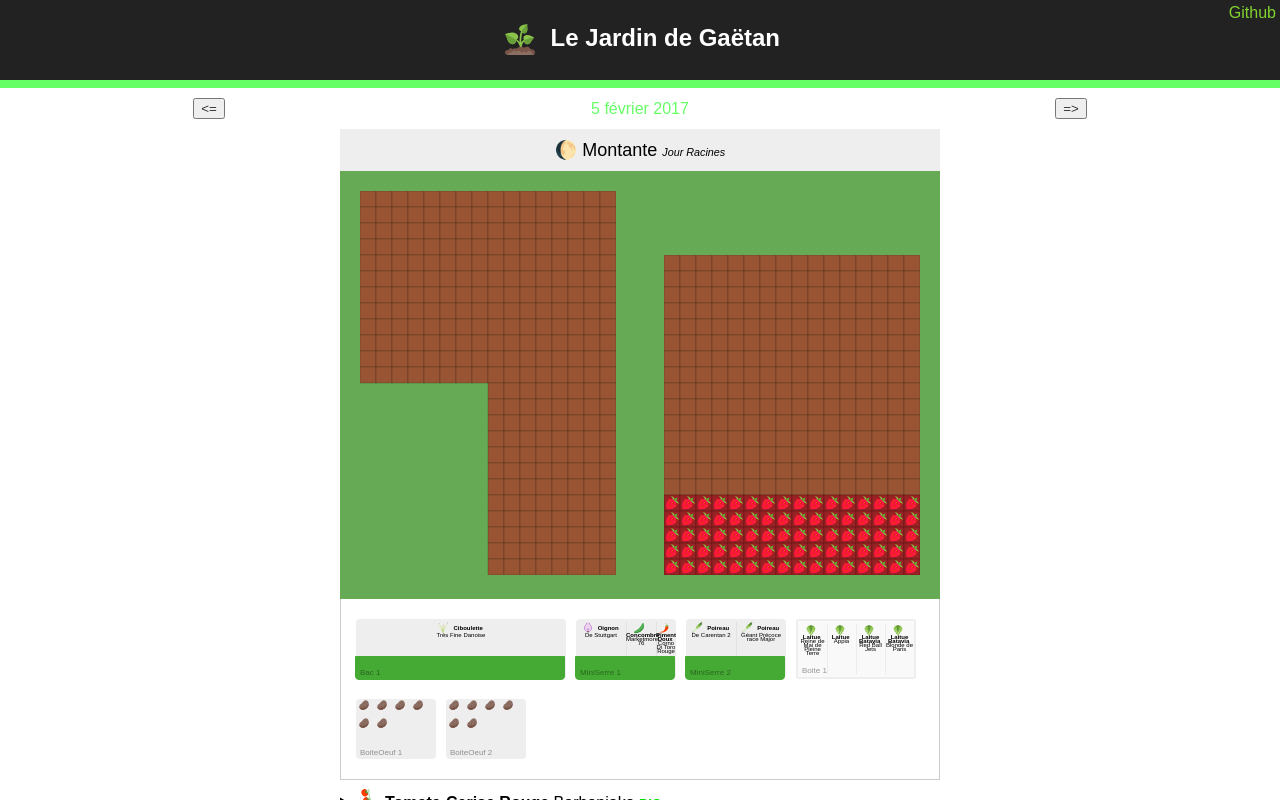
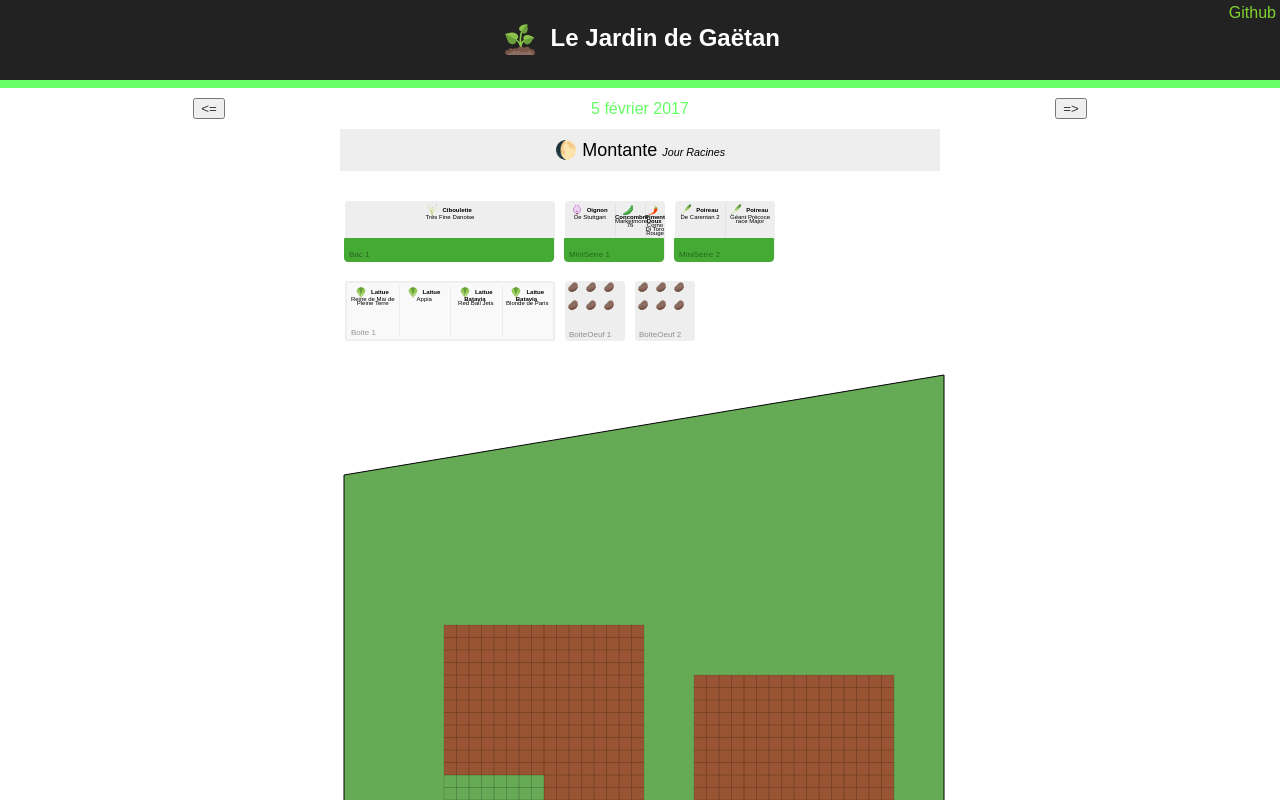
Before and after one commit to gre/jardin, a React (Create React App) app: page / in a window 1280 px wide. Shown: the top 800 px of the page. Built offline with nearby package versions, Linux system fonts and the light colour scheme.

Commit message:
new experimental 'map'

```diff
--- a/data/events.json
+++ b/data/events.json
@@ -1,31 +1,82 @@
 [
+  {
+    "op": "define-map",
+    "north_vector": [ -0.09323948588550011, -0.9956437105068296 ],
+    "polygon": [
+      [ 0, 0 ],
+      [ 1200, -200 ],
+      [ 1200, 5700 ],
+      [ 0, 5700 ]
+    ],
+    "terrains": [
+      {
+        "type": "grass",
+        "polygon": [
+          [ 0, 0 ],
+          [ 1200, -200 ],
+          [ 1200, 3200 ],
+          [ 0, 3200 ]
+        ]
+      },
+      {
+        "type": "stone",
+        "rectangle": [ 0, 3000, 1200, 970 ]
+      },
+      {
+        "type": "concrete",
+        "rectangle": [ 0, 3970, 1200, 1730 ]
+      },
+      {
+        "type": "grass",
+        "polygon": [
+          [ 0, 3000 ],
+          [ 1200, 3000 ],
+          [ 1200, 3200 ],
+          [ 600, 3100 ]
+        ]
+      }
+    ]
+  },
+  {
+    "op": "add-object",
+    "type": "hedge",
+    "id": "lauriers_gauche",
+    "rectangle": [ 0, 2000, 100, 1400 ]
+  },
+  {
+    "op": "add-object",
+    "type": "hedge",
+    "id": "lauriers_droite",
+    "rectangle": [ 1100, 2000, 100, 1400 ]
+  },
+  {
+    "op": "add-object",
+    "type": "garden-hut",
+    "id": "hut1",
+    "rectangle": [ 100, 3300, 100, 100 ]
+  },
+  {
+    "op": "add-object",
+    "type": "house",
+    "id": "house",
+    "rectangle": [ 0, 3970, 1000, 1400 ]
+  },
+  {
+    "op": "add-object",
+    "type": "water-tank",
+    "id": "recuperateur-maison",
+    "circle": [ 950, 3900, 50 ]
+  },
   {
     "op": "add-plot",
     "date": "2016-04-01",
     "id": "droite",
     "name": "Jardin droite",
-    "dims": [
-      [0, 16],
-      [0, 16],
-      [0, 16],
-      [0, 16],
-      [0, 16],
-      [0, 16],
-      [0, 16],
-      [0, 16],
-      [0, 16],
-      [0, 16],
-      [0, 16],
-      [0, 16],
-      [0, 16],
-      [0, 16],
-      [0, 16],
-      [0, 16],
-      [0, 16],
-      [0, 16],
-      [0, 16],
-      [0, 16]
-    ]
+    "position": [ 700, 400 ],
+    "scale": 25,
+    "angle": 0,
+    "grid": [ 16, 20 ],
+    "rectangle": [ 0, 0, 16, 20 ]
   },
   {
     "op": "add-species",
@@ -53,7 +104,7 @@
     "count": 8,
     "at": {
       "plot": "droite",
-      "area": [0, 15, 16, 5]
+      "rectangle": [0, 15, 16, 5]
     }
   },
   {
@@ -61,31 +112,17 @@
     "date": "2017-01-01",
     "id": "gauche",
     "name": "Jardin gauche",
-    "dims": [
-      [0, 16],
-      [0, 16],
-      [0, 16],
-      [0, 16],
-      [0, 16],
-      [0, 16],
-      [0, 16],
-      [0, 16],
-      [0, 16],
-      [0, 16],
-      [0, 16],
-      [0, 16],
-      [8, 16],
-      [8, 16],
-      [8, 16],
-      [8, 16],
-      [8, 16],
-      [8, 16],
-      [8, 16],
-      [8, 16],
-      [8, 16],
-      [8, 16],
-      [8, 16],
-      [8, 16]
+    "position": [ 200, 300 ],
+    "angle": 0,
+    "scale": 25,
+    "grid": [ 16, 24 ],
+    "polygon": [
+      [ 0, 0 ],
+      [ 16, 0 ],
+      [ 16, 24 ],
+      [ 8, 24 ],
+      [ 8, 12 ],
+      [ 0, 12 ]
     ]
   },
   {
@@ -757,7 +794,7 @@
     "date": "2017-01-29",
     "at": {
       "plot": "gauche",
-      "area": [0, 0, 16, 25]
+      "rectangle": [0, 0, 16, 25]
     }
   },
   {
@@ -972,7 +1009,7 @@
     "date": "2017-02-05",
     "at": {
       "plot": "gauche",
-      "area": [0, 0, 16, 24]
+      "rectangle": [0, 0, 16, 24]
     }
   },
   {
@@ -980,7 +1017,7 @@
     "date": "2017-02-05",
     "at": {
       "plot": "droite",
-      "area": [0, 0, 14, 8]
+      "rectangle": [0, 0, 14, 8]
     }
   },
   {
@@ -1630,7 +1667,7 @@
     "date": "2017-03-17",
     "at": {
       "box": "godet-grid-1",
-      "area": [0, 0, 2, 8]
+      "rectangle": [0, 0, 2, 8]
     },
     "species": "sigua"
   },
@@ -1639,7 +1676,7 @@
     "date": "2017-03-17",
     "at": {
       "box": "godet-grid-1",
-      "area": [2, 0, 2, 8]
+      "rectangle": [2, 0, 2, 8]
     },
     "species": "baipiyuanpu"
   },
@@ -1648,7 +1685,7 @@
     "date": "2017-03-17",
     "at": {
       "box": "godet-grid-1",
-      "area": [4, 0, 2, 8]
+      "rectangle": [4, 0, 2, 8]
     },
     "species": "dark_green_skin_wax_gourd"
   },
@@ -1665,16 +1702,16 @@
     "date": "2017-03-17",
     "at": {
       "box": "godet-grid-2",
-      "area": [0, 0, 2, 8]
-    },
-    "species": "moschata"
+      "rectangle": [0, 0, 2, 8]
+    },
+    "species": "butternut_honey_nut"
   },
   {
     "op": "seed",
     "date": "2017-03-17",
     "at": {
       "box": "godet-grid-2",
-      "area": [2, 0, 2, 8]
+      "rectangle": [2, 0, 2, 8]
     },
     "species": "striato_italia"
   },
@@ -1685,7 +1722,7 @@
     "count": 3,
     "at": {
       "plot": "gauche",
-      "area": [8, 20, 8, 4]
+      "rectangle": [8, 20, 8, 4]
     }
   },
   {
@@ -1695,7 +1732,7 @@
     "count": 30,
     "at": {
       "plot": "gauche",
-      "area": [8, 20, 8, 4]
+      "rectangle": [8, 20, 8, 4]
     }
   },
   {
@@ -1705,7 +1742,38 @@
     "count": 30,
     "at": {
       "plot": "gauche",
-      "area": [8, 20, 8, 4]
+      "rectangle": [8, 20, 8, 4]
+    }
+  },
+  {
+    "op": "add-species",
+    "id": "consoude",
+    "family": "consoude",
+    "date": "2017-03-15",
+    "bio": true,
+    "generic": "Grande Consoude",
+    "latin": "Symphytum officinale"
+  },
+  {
+    "op": "add-seeds",
+    "species": "consoude",
+    "date": "2017-03-18"
+  },
+  {
+    "op": "add-seedling",
+    "date": "2017-03-18",
+    "id": "godet-grid-3",
+    "name": "Grille Godets 3",
+    "group": "grid",
+    "grid": [6, 8]
+  },
+  {
+    "op": "seed",
+    "date": "2017-03-18",
+    "species": "consoude",
+    "count": 24,
+    "at": {
+      "box": "godet-grid-3"
     }
   },
   {
@@ -1730,7 +1798,7 @@
     "count": 4,
     "at": {
       "plot": "gauche",
-      "area": [15, 18, 1, 2]
+      "rectangle": [15, 18, 1, 2]
     }
   },
   {
@@ -1743,7 +1811,7 @@
     },
     "to": {
       "plot": "gauche",
-      "area": [ 13, 18, 1, 2 ]
+      "rectangle": [ 13, 18, 1, 2 ]
     }
   },
   {
@@ -1756,7 +1824,7 @@
     },
     "to": {
       "plot": "gauche",
-      "area": [ 12, 19, 1, 1 ]
+      "rectangle": [ 12, 19, 1, 1 ]
     }
   },
   {
@@ -1769,7 +1837,7 @@
     },
     "to": {
       "plot": "gauche",
-      "area": [ 11, 19, 1, 1 ]
+      "rectangle": [ 11, 19, 1, 1 ]
     }
   },
   {
@@ -1782,7 +1850,7 @@
     },
     "to": {
       "plot": "gauche",
-      "area": [ 10, 19, 1, 1 ]
+      "rectangle": [ 10, 19, 1, 1 ]
     }
   },
   {
@@ -1795,7 +1863,7 @@
     },
     "to": {
       "plot": "gauche",
-      "area": [ 9, 19, 1, 1 ]
+      "rectangle": [ 9, 19, 1, 1 ]
     }
   },
   {
@@ -1805,7 +1873,7 @@
     "species": "carotte_nantaise3",
     "at": {
       "plot": "droite",
-      "area": [ 0, 12, 8, 2 ]
+      "rectangle": [ 0, 12, 8, 2 ]
     }
   },
   {
@@ -1815,7 +1883,7 @@
     "species": "chantenay_coeur_rouge",
     "at": {
       "plot": "droite",
-      "area": [ 8, 12, 8, 2 ]
+      "rectangle": [ 8, 12, 8, 2 ]
     }
   },
   {
@@ -1854,7 +1922,7 @@
     "date": "2017-03-21",
     "at": {
       "plot": "gauche",
-      "area": [ 15, 17, 1, 1 ]
+      "rectangle": [ 15, 17, 1, 1 ]
     },
     "species": "persil"
   },
@@ -1863,8 +1931,99 @@
     "date": "2017-03-22",
     "at": {
       "plot": "gauche",
-      "area": [ 15, 0, 1, 2 ]
+      "rectangle": [ 15, 0, 1, 2 ]
     },
     "species": "ciboulette_tfd"
+  },
+  {
+    "op": "transplant",
+    "date": "2017-03-24 13:00",
+    "from": {
+      "box": "starter-5"
+    },
+    "to": {
+      "plot": "gauche",
+      "rectangle": [ 15, 2, 1, 1 ]
+    },
+    "destructive": true
+  },
+  {
+    "op": "remove-seedling",
+    "date": "2017-03-24 13:00",
+    "id": "starter-5"
+  },
+  {
+    "op": "remove-plant",
+    "date": "2017-03-24 13:00",
+    "species": "laitue_reine_de_mai",
+    "count": 1,
+    "at": {
+      "plot": "gauche",
+      "rectangle": [ 10, 19, 1, 1 ]
+    }
+  },
+  {
+    "op": "transplant",
+    "date": "2017-03-24 13:00",
+    "species": "blonde_de_paris",
+    "count": 1,
+    "from": {
+      "box": "bac-2",
+      "section": 3
+    },
+    "to": {
+      "plot": "gauche",
+      "rectangle": [ 10, 19, 1, 1 ]
+    }
+  },
+  {
+    "op": "seed",
+    "date": "2017-03-25",
+    "species": "consoude",
+    "count": 10,
+    "at": {
+      "plot": "gauche",
+      "rectangle": [ 7, 15, 1, 4 ]
+    }
+  },
+  {
+    "op": "seed",
+    "date": "2017-03-25",
+    "species": "hon_tsai_tai",
+    "count": 50,
+    "at": {
+      "plot": "gauche",
+      "rectangle": [ 8, 17, 5, 2 ]
+    }
+  },
+  {
+    "op": "seed",
+    "date": "2017-03-25",
+    "species": "poireau_carentan2",
+    "count": 50,
+    "at": {
+      "plot": "droite",
+      "rectangle": [ 0, 11, 8, 1 ]
+    }
+  },
+  {
+    "op": "seed",
+    "date": "2017-03-25",
+    "species": "poireau_gprm",
+    "count": 50,
+    "at": {
+      "plot": "droite",
+      "rectangle": [ 8, 11, 8, 1 ]
+    }
+  },
+  {
+    "op": "seed",
+    "date": "2017-03-25",
+    "species": "panais_turga",
+    "count": 50,
+    "at": {
+      "plot": "droite",
+      "rectangle": [ 0, 10, 16, 1 ]
+    }
   }
 ]
--- a/src/App.css
+++ b/src/App.css
@@ -124,14 +124,14 @@
 }
 
 .seedling.bigbox {
-  width: 120px;
+  width: 210px;
   background: #f9f9f9;
   border: 2px solid #eee;
   border-radius: 2px;
 }
 
 .seedling.eggbox {
-  width: 80px;
+  width: 60px;
   background: #eee;
   border-radius: 4px;
 }
@@ -198,7 +198,6 @@ blockquote {
 .map {
   display: flex;
   flex-direction: column;
-  background: #6A5;
   position: relative;
 }
 .garden {
@@ -209,11 +208,8 @@ blockquote {
   padding: 20px;
 }
 
-.veranda {
-  padding: 10px;
-  border: 1px solid #ccc;
-  border-top: none;
-  background: #fff;
+.seedlings {
+  padding: 20px 0;
 }
 
 .associations {
--- a/src/App.js
+++ b/src/App.js
@@ -325,81 +325,6 @@ class Months extends Component {
   }
 }
 
-const PlotFillSizePerVegType = {
-  leaf: "#060",
-  fruit: "#922",
-  flower: "#c90",
-  root: "#532",
-};
-
-class Plot extends Component {
-  render() {
-    const {date, plot, cellSize} = this.props;
-    const width = cellSize * plot.gridW;
-    const height = cellSize * plot.gridH;
-    return (
-    <div>
-      <svg width={width} height={height}>
-      {plot.grid.map((cell, i) => {
-        if (!cell) return null;
-        const xi = i % plot.gridW;
-        const yi = (i - xi) / plot.gridW;
-        let fill, imageSrc, title;
-        switch (cell.type) {
-        case "culture": {
-          const {species} = cell;
-          const {family} = species;
-          fill = PlotFillSizePerVegType[family.types[0]];
-          const maybeIcon = iconForSpecies(species);
-          imageSrc = maybeIcon;
-          title = `${cell.species.generic||""} ${cell.species.name||""}`;
-          const meta = [
-            cell.seedlingDate ? "semé "+moment(cell.seedlingDate).from(date) : null,
-            cell.plantDate ? "planté "+moment(cell.plantDate).from(date) : null,
-            cell.transplantDate ? "replanté "+moment(cell.transplantDate).from(date) : null,
-          ].filter(o => o);
-          if (meta.length) {
-            title += " (" + meta.join(", ") + ")";
-          }
-          break;
-        }
-        case "empty":
-          fill = "#953";
-          break;
-        default:
-        }
-        return (
-        <g
-          key={i}
-          transform={`translate(${xi*cellSize}, ${yi*cellSize})`}>
-          <title>{title}</title>
-          <rect
-            x={0}
-            y={0}
-            width={cellSize}
-            height={cellSize}
-            fill={fill}
-            stroke="rgba(0,0,0,0.2)"
-            strokeWidth={1}
-          />
-          { imageSrc
-            ? <image
-                href={imageSrc}
-                x={0}
-                y={0}
-                width={cellSize}
-                height={cellSize}
-              />
-            : null }
-        </g>
-        );
-      })}
-      </svg>
-    </div>
-    );
-  }
-}
-
 class SpeciesDetail extends Component {
   render() {
     const {
@@ -644,6 +569,224 @@ class SpeciesList extends Component {
   }
 }
 
+class SvgShape extends Component {
+  render() {
+    const { object, transform, ...rest } = this.props;
+    if (object.polygon) {
+      const d = object.polygon.map((p, i) =>
+        (i===0?"M":"L")+transform.transformPoint(p)
+      ).join(" ")+" Z";
+      return <path d={d} {...rest} />;
+    }
+    if (object.rectangle) {
+      const [ x, y, width, height ] = transform.transformRect(object.rectangle);
+      return <rect {...{ ...rest, x, y, width, height }} />;
+    }
+    if (object.circle) {
+      const [ cx, cy, r ] = transform.transformCircle(object.circle);
+      return <circle {...{ ...rest, cx, cy, r }} />;
+    }
+    console.warn("SvgShape, not drawable:", object);
+    return null;
+  }
+}
+
+
+const PlotFillSizePerVegType = {
+  leaf: "#060",
+  fruit: "#922",
+  flower: "#c90",
+  root: "#532",
+};
+
+class SvgPlot extends Component {
+  getScale = () => this.props.scale * this.props.plot.scale;
+  transformPoint = (p) => {
+    const scale = this.getScale();
+    return [
+      scale * p[0],
+      scale * p[1],
+    ];
+  };
+  transformRect = (r) => {
+    const scale = this.getScale();
+    return [
+      scale * r[0],
+      scale * r[1],
+      scale * r[2],
+      scale * r[3],
+    ];
+  };
+  transformCircle = (c) => {
+    const scale = this.getScale();
+    return [
+      scale * c[0],
+      scale * c[1],
+      scale * c[2],
+    ];
+  };
+  render() {
+    const {date, plot, scale} = this.props;
+    const cellSize = plot.scale * scale;
+    return (
+      <g>
+        <SvgShape object={plot} transform={this} fill="#953" />
+      {plot.cells.map((cell, i) => {
+        const xi = i % plot.grid[0];
+        const yi = (i - xi) / plot.grid[0];
+        let fill = "none", imageSrc, title = `(${xi},${yi}) `;
+        if (cell) {
+          switch (cell.type) {
+          case "culture": {
+            const {species} = cell;
+            const {family} = species;
+            fill = PlotFillSizePerVegType[family.types[0]];
+            const maybeIcon = iconForSpecies(species);
+            imageSrc = maybeIcon;
+            title += `${cell.species.generic||""} ${cell.species.name||""}`;
+            const meta = [
+              cell.seedlingDate ? "semé "+moment(cell.seedlingDate).from(date) : null,
+              cell.plantDate ? "planté "+moment(cell.plantDate).from(date) : null,
+              cell.transplantDate ? "replanté "+moment(cell.transplantDate).from(date) : null,
+            ].filter(o => o);
+            if (meta.length) {
+              title += " (" + meta.join(", ") + ")";
+            }
+            break;
+          }
+          default:
+          }
+        }
+        return (
+        <g
+          key={i}
+          transform={`translate(${xi*cellSize}, ${yi*cellSize})`}>
+          <title>{title}</title>
+          <rect
+            x={0}
+            y={0}
+            width={cellSize}
+            height={cellSize}
+            fill={fill}
+            stroke="rgba(0,0,0,0.1)"
+            strokeWidth={1}
+          />
+          { imageSrc
+            ? <image
+                href={imageSrc}
+                x={0}
+                y={0}
+                width={cellSize}
+                height={cellSize}
+              />
+            : null }
+        </g>
+        );
+      })}
+      </g>
+    );
+  }
+}
+
+const terrainTypeColors = {
+  grass: "#6A5",
+  stone: "#ccc",
+  concrete: "#aaa",
+};
+const objectTypeColors = {
+  "garden-hut": "#932",
+  "house": "#333",
+  "hedge": "#061",
+  "water-tank": "#29f",
+};
+
+class Map extends Component {
+  static defaultProps = {
+    scale: 1,
+    padding: 10,
+  };
+  transformPoint = (p) => {
+    const { padding, scale, data: { mapBound } } = this.props;
+    return [
+      scale * (p[0] - mapBound[0]),
+      scale * (p[1] - mapBound[1]),
+    ];
+  };
+  transformRect = (r) => {
+    const { padding, scale, data: { mapBound } } = this.props;
+    return [
+      scale * (r[0] - mapBound[0]),
+      scale * (r[1] - mapBound[1]),
+      scale * r[2],
+      scale * r[3],
+    ];
+  };
+  transformCircle = (c) => {
+    const { padding, scale, data: { mapBound } } = this.props;
+    return [
+      scale * (c[0] - mapBound[0]),
+      scale * (c[1] - mapBound[1]),
+      scale * c[2],
+    ];
+  };
+  render() {
+    const {data, date, scale, padding} = this.props;
+    const { map, mapBound } = data;
+    const [width, height] = this.transformPoint([
+      mapBound[0] + mapBound[2],
+      mapBound[1] + mapBound[3]
+    ]);
+    const pad = 4;
+    return <div className="map">
+      <svg width={width+2*pad} height={height+2*pad}>
+        <g transform={`translate(${pad},${pad})`}>
+          <g>
+            {map.terrains.map((terrain, i) =>
+              <SvgShape
+                key={i}
+                object={terrain}
+                transform={this}
+                fill={terrainTypeColors[terrain.type]}
+              />
+            )}
+          </g>
+          <SvgShape
+            object={map}
+            transform={this}
+            strokeWidth={1}
+            stroke="black"
+            fill="none"
+          />
+          <g>
+            {data.objects.map((object, i) =>
+              <SvgShape
+                key={object.id}
+                object={object}
+                transform={this}
+                fill={objectTypeColors[object.type]}
+              />
+            )}
+          </g>
+          <g>
+            {Object.keys(data.plots).map(plotkey => {
+              const plot = data.plots[plotkey];
+              return (
+                <g key={plotkey} transform={`translate(${this.transformPoint(plot.position)})`}>
+                  <SvgPlot
+                    scale={scale}
+                    plot={plot}
+                    data={data}
+                  />
+                </g>
+              );
+            })}
+          </g>
+        </g>
+      </svg>
+    </div>;
+  }
+}
+
 class App extends Component {
   state = {
     date: new Date(),
@@ -691,16 +834,7 @@ class App extends Component {
             </div>
           </div>
 
-          <div className="map">
-            <div className="garden">
-              { data.plots.gauche
-                ? <Plot date={date} plot={data.plots.gauche} cellSize={16} />
-                : null }
-                { data.plots.droite
-                  ? <Plot date={date} plot={data.plots.droite} cellSize={16} />
-                  : null }
-            </div>
-            <div className="veranda">
+          <div className="seedlings">
             <div className="seedling-group">
             {[
               "bac",
@@ -714,7 +848,12 @@ class App extends Component {
             ))}
             </div>
           </div>
-          </div>
+
+          <Map
+            date={date}
+            data={data}
+            scale={0.5}
+          />
 
           <SpeciesList month={month} data={data} moon={moon} date={date} />
         </div>
--- a/src/logic/consumeEventsForDate.js
+++ b/src/logic/consumeEventsForDate.js
@@ -3,15 +3,32 @@ import events from "../../data/events.json";
 import families from "../../data/families.json";
 
 const initialState = {
-  waterTanks: {},
+  map: null,
+  mapBound: null,
+  objects: [],
   plots: {},
   species: {},
   seeds: {},
   seedlings: {},
-  garden: {},
-  compost: { level: 0 },
   lastEvent: null,
 };
+
+
+function getBoundRect (obj) {
+  if (obj.polygon) {
+    const minX = obj.polygon.reduce((min, pos) => Math.min(pos[0], min), 0);
+    const minY = obj.polygon.reduce((min, pos) => Math.min(pos[1], min), 0);
+    const maxX = obj.polygon.reduce((max, pos) => Math.max(pos[0], max), 0);
+    const maxY = obj.polygon.reduce((max, pos) => Math.max(pos[1], max), 0);
+    return [ minX, minY, maxX-minX, maxY-minY ];
+  }
+  else if (obj.rect) {
+    return obj.rect;
+  }
+  else {
+    console.error("getBound can't not handle obj", obj);
+  }
+}
 
 function consumeSeeds (state, event) {
   state = {...state};
@@ -59,10 +76,10 @@ function updateSelection (state, cursor, update) {
   else if ("plot" in cursor) {
     invariant(cursor.plot in state.plots, "seedling '%s' is defined in plots", cursor.plot);
     const plot = { ...state.plots[cursor.plot] };
-    const [ x, y, w, h ] = cursor.area || [ 0, 0, plot.gridW, Math.ceil(plot.grid.length/plot.gridW) ];
-    plot.grid = plot.grid.map((cell, i) => {
-      const xi = i % plot.gridW;
-      const yi = (i - xi) / plot.gridW;
+    const [ x, y, w, h ] = cursor.rectangle || [ 0, 0, ...plot.grid ];
+    plot.cells = plot.cells.map((cell, i) => {
+      const xi = i % plot.grid[0];
+      const yi = (i - xi) / plot.grid[0];
       if (xi < x || xi >= x + w) return cell;
       if (yi < y || yi >= y + h) return cell;
       return update(cell);
@@ -76,13 +93,25 @@ function updateSelection (state, cursor, update) {
 }
 
 function reducer (state, event) {
-  //console.log(event);
-  invariant(event.date, "event %s have a date", event);
-  if (state.lastEvent) {
+  if (state.lastEvent && event.date) {
     invariant(new Date(state.lastEvent.date)<=new Date(event.date), "event %s is before previous event %s", event, state.lastEvent);
+    state = { ...state, lastEvent: event };
   }
-  state = { ...state, lastEvent: event };
   switch (event.op) {
+  case "define-map": {
+    const { op, ...map } = event;
+    state = {
+      ...state,
+      map,
+      mapBound: getBoundRect(map),
+    };
+    break;
+  }
+  case "add-object": {
+    const { op, ...object } = event;
+    state = { ...state, objects: state.objects.concat(object) };
+    break;
+  }
   case "add-species": {
     invariant(!(event.id in state.species), "species %s does not exist yet in state.species", event.id);
     const family = families.find(f => f.id === event.family);
@@ -104,23 +133,11 @@ function reducer (state, event) {
   }
   case "add-plot": {
     const { op, ...plot } = event;
-    const gridW = plot.dims.reduce((max, d) => Math.max(max, d[1]), 0);
     state.plots = {
       ...state.plots,
       [event.id]: {
         ...plot,
-        gridW,
-        gridH: plot.dims.length,
-        grid: plot.dims.reduce((arr, dim) => arr.concat(
-          Array(gridW).fill(null).map((_, i) => {
-            if (i < dim[0] || i >= dim[1]) {
-              return null;
-            }
-            return {
-              type: "empty",
-            };
-          }),
-        ), []),
+        cells: Array(plot.grid[0] * plot.grid[1]).fill(null),
       },
     };
     break;
@@ -162,6 +179,7 @@ function reducer (state, event) {
     break;
   }
   case "seed": {
+    invariant(state.species[event.species], "species not found '%s'", event.species);
     state = consumeSeeds(state, event);
     invariant(event.at, "seed: 'at' field is required");
     state = updateSelection(state, event.at, cell => ({
@@ -171,6 +189,11 @@ function reducer (state, event) {
       species: state.species[event.species],
       seedlingDate: event.date,
     }));
+    break;
+  }
+  case "remove-plant": {
+    invariant(event.at, "remove-plant: at is required");
+    state = updateSelection(state, event.at, section => null);
     break;
   }
   case "transplant": {
@@ -211,5 +234,5 @@ function reducer (state, event) {
 
 export default (date) =>
   [...events]
-  .filter(e => new Date(e.date) <= date)
+  .filter(e => !e.date || new Date(e.date) <= date)
   .reduce(reducer, initialState);
```
Also changed, not shown: data/families.json. Lines whose indentation alone changed are shown as unchanged.
